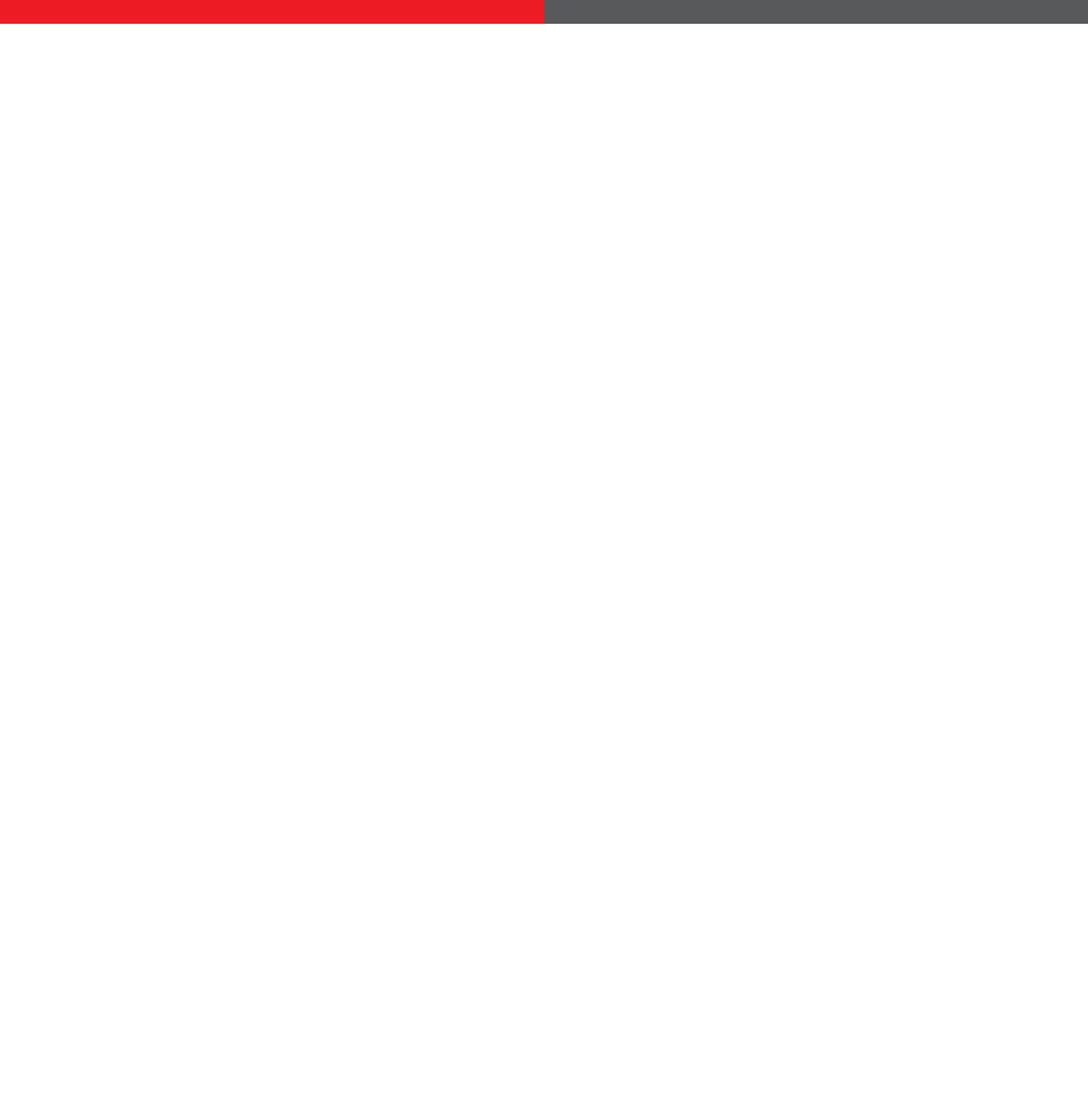
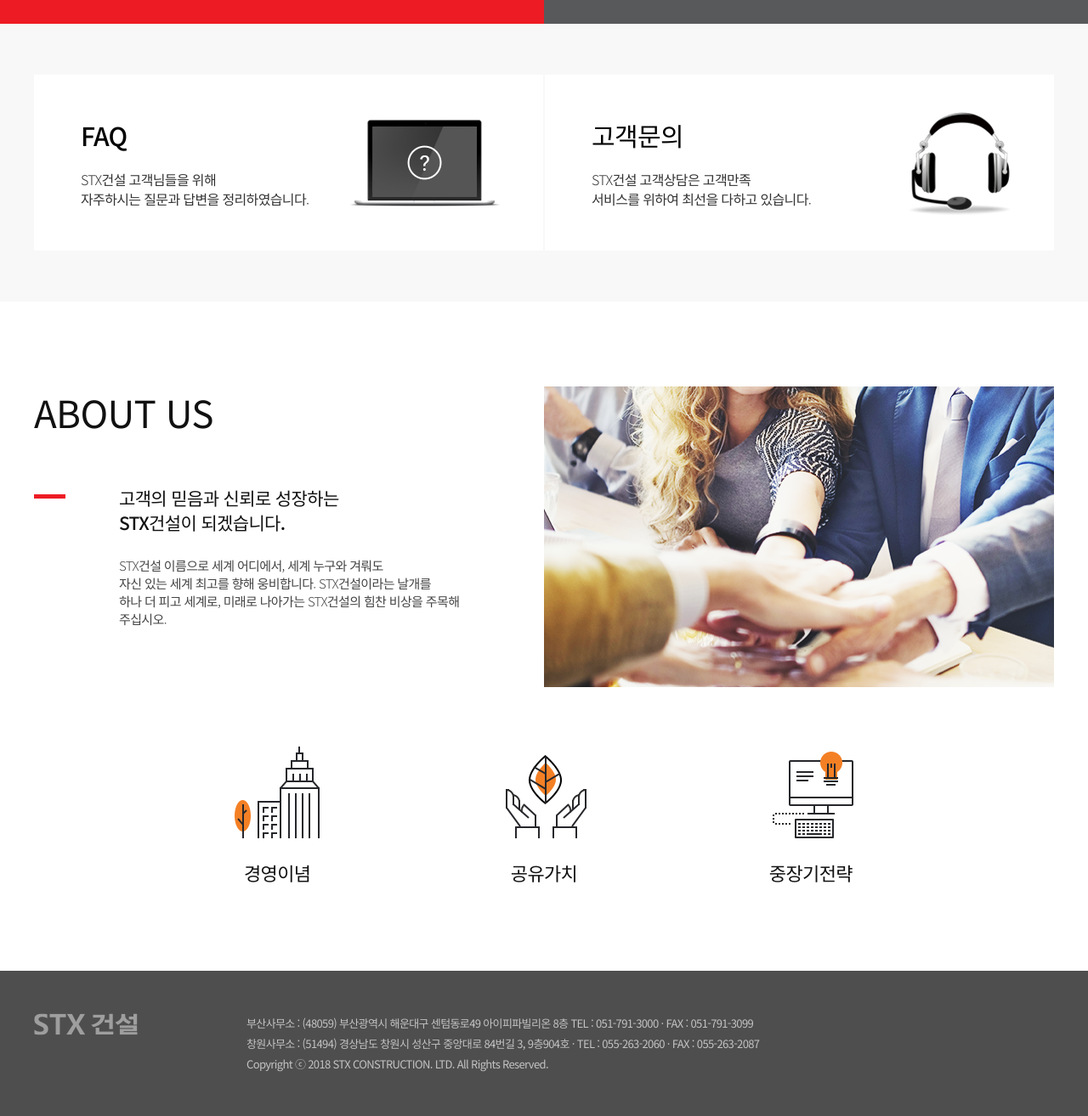
Before and after one commit to YS3917/stxconst, a plain HTML site: page index.html in a window 1280 px wide. Shown: the part 2310-3624 px from the top of the page at 85% size. Before the commit the page ends 2338 px from the top, so only its background shows below. Drawn offline with nearby package versions, Linux system fonts and the light colour scheme.

Commit message:
푸터까지 완료

```diff
--- a/css/style.css
+++ b/css/style.css
@@ -437,10 +437,154 @@ body {
 }
 
 /* 고객센터 */
-.cs {}
+.cs {
+  background: #f8f8f8;
+}
+
+.cs .inner {
+  padding: 60px 0;
+}
+
+.cs .inner a {
+  display: block;
+  float: left;
+  width: calc(50% - 1px);
+  padding: 50px 55px;
+}
+
+.cs-faq {
+  margin-right: 2px;
+  background: #fff url('../images/bg_faq.png') no-repeat;
+  background-position: calc(100% - 50px) center;
+}
+
+.cs-qa {
+  background: #fff url('../images/bg_custom.png') no-repeat;
+  background-position: calc(100% - 50px) center;
+}
+
+.cs h3 {
+  font-size: 30px;
+  color: #000;
+  font-weight: 500;
+  margin-bottom: 20px;
+}
+
+.cs p {
+  font-weight: 300;
+}
 
 /* 소개 */
 .about {}
 
+.about .inner {
+  padding: 100px 0;
+}
+
+.about-top {
+  background: url('../images/img_about.png') no-repeat;
+  background-position: right top;
+  padding-bottom: 70px;
+}
+
+.about-top h2 {
+  font-size: 44px;
+  color: #111;
+  margin-bottom: 55px;
+}
+
+.about-top p {
+  position: relative;
+  padding-left: 100px;
+}
+
+.about-top p::before {
+  content: '';
+  position: absolute;
+  left: 0;
+  top: 10px;
+  width: 37px;
+  height: 5px;
+  background-color: #ed1c24;
+}
+
+.about-top p strong {
+  display: block;
+  font-size: 21px;
+  color: #111;
+  font-weight: 500;
+  margin-bottom: 25px;
+}
+
+.about-top p span {
+  display: block;
+  font-size: 15px;
+  font-weight: 300;
+}
+
+.about-bottom {
+  text-align: center;
+  margin-top: 70px;
+}
+
+.about-bottom a {
+  display: inline-block;
+  margin-right: 210px;
+  font-size: 22px;
+  font-weight: 500;
+  color: #111;
+}
+
+.about-bottom a::before {
+  content: '';
+  position: relative;
+  display: block;
+
+  width: 100px;
+  height: 108px;
+  background: url('../images/bg_icon.png') no-repeat;
+
+  margin-bottom: 25px;
+}
+
+.about-bottom .about-link-1::before {
+  background-position: 0 0;
+}
+
+.about-bottom .about-link-2::before {
+  background-position: 50% 0;
+}
+
+.about-bottom .about-link-3 {
+  margin-right: 0;
+}
+
+.about-bottom .about-link-3::before {
+  background-position: 100% 0;
+}
+
 /* 하단 */
-.footer {}
+.footer {
+  background-color: #4e4e4e;
+}
+
+.footer .inner {
+  padding: 50px 0;
+}
+
+.footer-wrap {
+  padding-left: 250px;
+  background: url('../images/logo_footer.png') no-repeat;
+}
+
+.footer-wrap address {
+  color: #c3c3c3;
+  font-size: 13px;
+  line-height: 1.8;
+}
+
+.copy {
+  color: #c3c3c3;
+  font-size: 13px;
+  line-height: 1.8;
+}
--- a/index.html
+++ b/index.html
@@ -1,21 +1,3 @@
-<!DOCTYPE html>
-<html lang="ko">
-
-<head>
-  <meta charset="UTF-8">
-  <meta name="format-detection" content="telephone=no">
-  <link rel="shortcut icon" href="images/favicon.ico" />
-  <link rel="apple-touch-icon-precomposed" href="images/apple-touch-icon.png">
-  <title>STX 건설</title>
-
-  <meta http-equiv="X-UA-Compatible" content="IE=edge">
-  <meta name="viewport"
-    content="width=device-width, initial-scale=1, minimum-scale=1, maximum-scale=1, user-scalable=no">
-
-  <meta name="description" content="STX 건설 웹사이트입니다." />
-  <meta name="keywords" content="STX 건설, STX" />
-  <meta name="author" content="" />
-  <meta property="og:title" content="STX 건설">
 <!DOCTYPE html>
 <html lang="ko">
 
@@ -79,6 +61,7 @@
                 <li><a href="#">윤리경영</a></li>
                 <li><a href="#">안전·환경·품질경영</a></li>
                 <li><a href="#">찾아오시는길</a></li>
+
               </ul>
             </li>
             <li>
@@ -213,11 +196,71 @@
       </div>
     </section>
     <!-- 고객센터 -->
-    <section class="cs"></section>
+    <section class="cs">
+      <div class="inner clearfix">
+
+        <a href="#" class="cs-faq">
+          <h3>FAQ</h3>
+          <p>
+            STX건설 고객님들을 위해 <br>
+            자주하시는 질문과 답변을 정리하였습니다.
+          </p>
+        </a>
+
+        <a href="#" class="cs-qa">
+          <h3>고객문의</h3>
+          <p>
+            STX건설 고객상담은 고객만족 <br>
+            서비스를 위하여 최선을 다하고 있습니다.
+          </p>
+        </a>
+
+      </div>
+    </section>
     <!-- 소개 -->
-    <section class="about"></section>
+    <section class="about">
+      <div class="inner">
+        <div class="about-top">
+          <h2>ABOUT US</h2>
+          <p>
+            <strong>
+              고객의 믿음과 신뢰로 성장하는 <br>
+              STX건설이 되겠습니다.
+            </strong>
+            <span>
+              STX건설 이름으로 세계 어디에서, 세계 누구와 겨뤄도<br>
+              자신 있는 세계 최고를 향해 웅비합니다. STX건설이라는 날개를<br>
+              하나 더 피고 세계로, 미래로 나아가는 STX건설의 힘찬 비상을 주목해 <br>
+              주십시오.
+            </span>
+          </p>
+        </div>
+        <div class="about-bottom">
+          <a href="#" class="about-link-1">
+            경영이념
+          </a>
+          <a href="#" class="about-link-2">
+            공유가치
+          </a>
+          <a href="#" class="about-link-3">
+            중장기전략
+          </a>
+        </div>
+      </div>
+    </section>
     <!-- 하단  -->
-    <footer class="footer"></footer>
+    <footer class="footer">
+      <div class="inner">
+
+        <div class="footer-wrap">
+          <address>
+            부산사무소 : (48059) 부산광역시 해운대구 센텀동로49 아이피파빌리온 8층 TEL : 051-791-3000 · FAX : 051-791-3099<br>
+            창원사무소 : (51494) 경상남도 창원시 성산구 중앙대로 84번길 3, 9층904호 · TEL : 055-263-2060 · FAX : 055-263-2087
+          </address>
+          <span class="copy">Copyright ⓒ 2018 STX CONSTRUCTION. LTD. All Rights Reserved.</span>
+        </div>
+      </div>
+    </footer>
   </div>
 </body>
 
--- a/js/script.js
+++ b/js/script.js
@@ -2,13 +2,20 @@ $(document).ready(function () {
   // .header를 저장한다.
   let header = $('.header');
   let gnb = $('.gnb');
+  // 펼쳐졌을 때의 높이값
+  let gnbMaxHeight = gnb.outerHeight();
+  // 닫혔을 때의 높이값
+  let gnbMinHeight = header.outerHeight();
+
+  // 기본 header 의 높이값 적용
+  header.css('height', gnbMinHeight);
 
   gnb.mouseenter(function () {
-    header.addClass('header-open');
+    header.css('height', gnbMaxHeight);
   });
 
   gnb.mouseleave(function () {
-    header.removeClass('header-open');
+    header.css('height', gnbMinHeight);
   });
 
   // 주메뉴 포커스 기능
@@ -26,8 +33,13 @@ $(document).ready(function () {
 
   // 컨텐츠 이동 버튼
   let visualBt = $('.visual-bt');
+  // .part 영역이 html 의 상단(top)으로 부터
+  // 어느만큼 떨어진 위치 px 값
+  let partY = $('.part').offset().top;
   visualBt.click(function () {
-
+    $('html').animate({
+      scrollTop : partY
+    });
   });
 
   // part 배경 배치
@@ -41,6 +53,4 @@ $(document).ready(function () {
 
 });
 
-window.onload = function () {
-
-}
+window.onload = function () {}
```
Also changed, not shown: txt.html (added, +36 -0 lines). Lines whose indentation alone changed are shown as unchanged.
